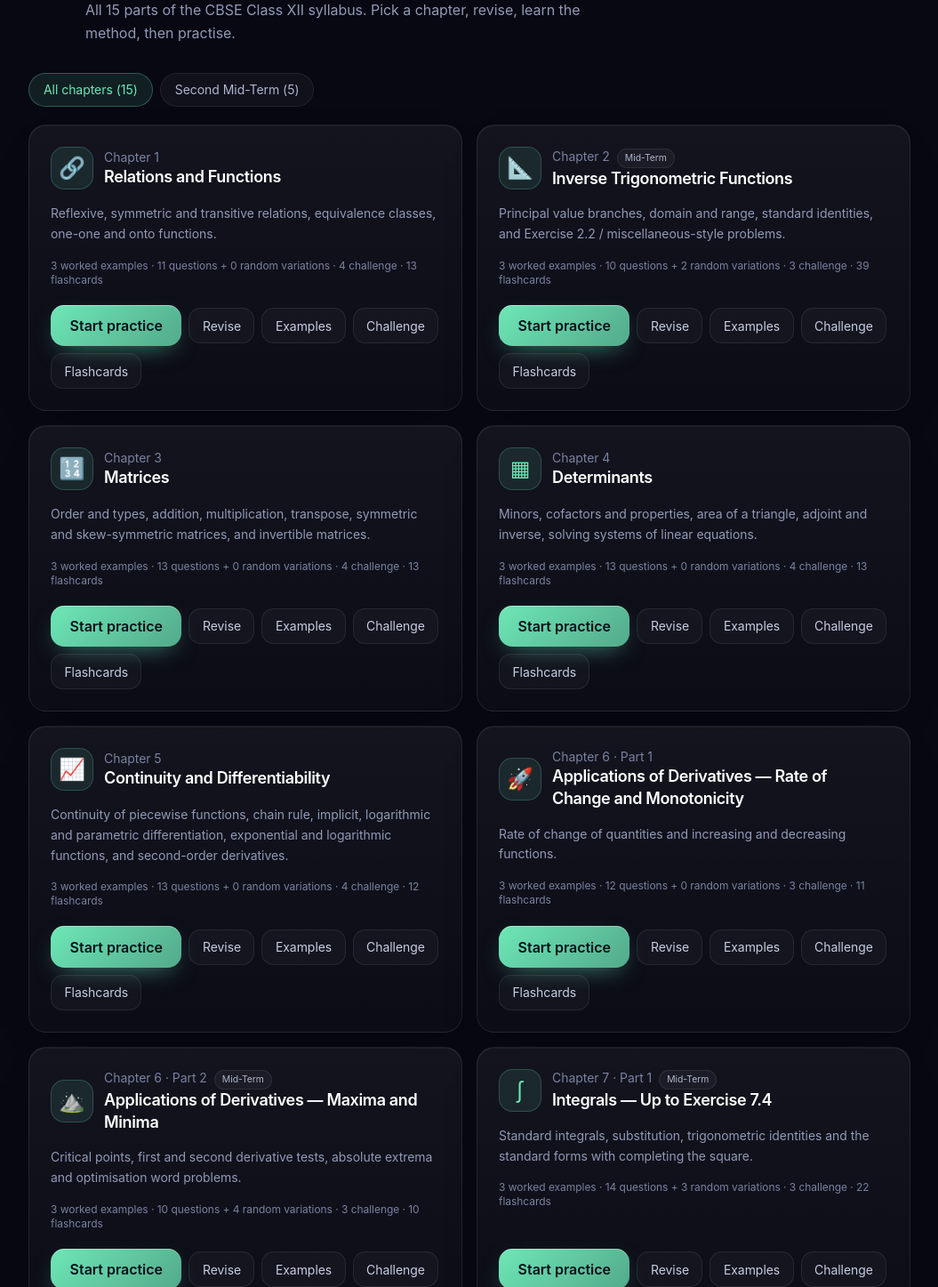
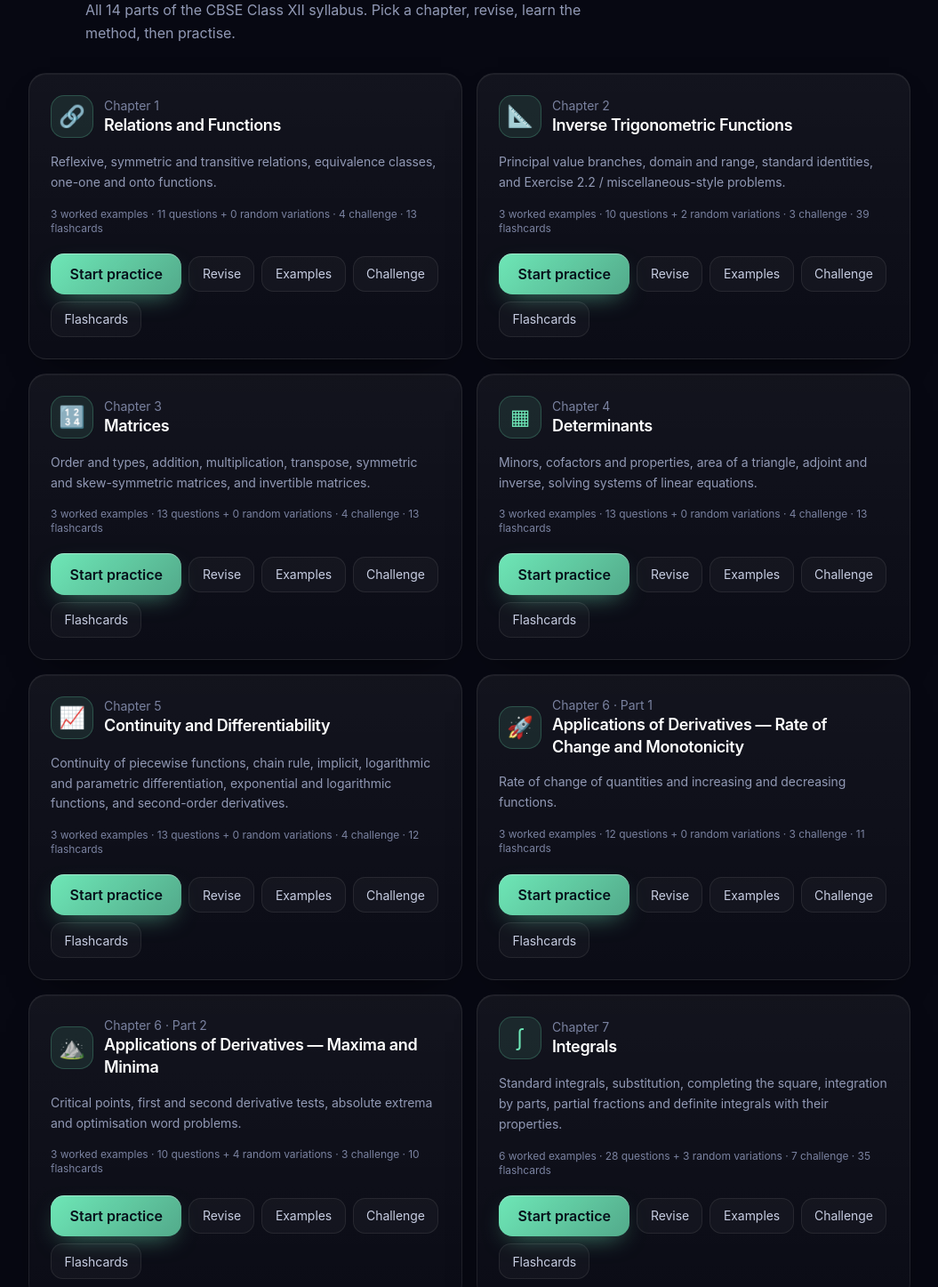
Before and after one commit to hfmcdc/CS-quest, a Next.js app: page /maths in a window 1280 px wide. Shown: the part 263-1710 px from the top of the page at 89% size, without its empty margins (112-1167 px from the left). Built offline with nearby package versions, Linux system fonts and the light colour scheme.

Commit message:
Maths: full syllabus, merged Integrals, remove mid-term

```diff
--- a/components/CSQuest.tsx
+++ b/components/CSQuest.tsx
@@ -173,7 +173,7 @@ export default function CSQuest() {
     <>
     <BetaBanner />
     <main className="theme-cs mx-auto max-w-5xl px-4 py-10 sm:py-14">
-      <PageHeader title="Computer Science" icon={<Icon name="code" size={24} />}>Second Mid-Term practice for CBSE Class XII. Pick an area and start.</PageHeader>
+      <PageHeader title="Computer Science" icon={<Icon name="code" size={24} />}>Practice for CBSE Class XII. Pick an area and start.</PageHeader>
       <section className="stagger grid gap-4 md:grid-cols-3" aria-label="Practice areas">
         {TOPICS.map((t) => (
           <button key={t.id} onClick={() => setScreen(t.id)} className="card card-link group gap-1 p-6 text-left">
--- a/components/maths/MathsQuest.tsx
+++ b/components/maths/MathsQuest.tsx
@@ -16,7 +16,6 @@ import BetaBanner from "@/components/BetaBanner";
 import { BackLink, PageHeader } from "@/components/ui";
 
 type ModeId = "revision" | "learn" | "practice" | "challenge";
-type Scope = "all" | "midterm";
 type Screen = { name: "home" } | { name: "topic"; topic: MathTopicId; mode: ModeId } | { name: "cards"; topic: MathTopicId | "all" };
 
 const MODES: { id: ModeId; label: string; icon: IconName; blurb: string }[] = [
@@ -31,8 +30,6 @@ const cardCount = (id: MathTopicId) => MATH_CARDS.filter((c) => c.topic === id).
 export default function MathsQuest({ onExit }: { onExit: () => void }) {
   const [screen, setScreen] = useState<Screen>(() => readNav<Screen>("maths:screen", { name: "home" }));
   useEffect(() => { writeNav("maths:screen", screen); }, [screen]);
-  const [scope, setScope] = useState<Scope>(() => readNav<Scope>("maths:scope", "all"));
-  useEffect(() => { writeNav("maths:scope", scope); }, [scope]);
 
   if (screen.name === "cards") {
     return <><BetaBanner /><MathFlashcards key={screen.topic} initial={screen.topic} onBack={() => setScreen({ name: "home" })} onMain={onExit} /></>;
@@ -48,19 +45,15 @@ export default function MathsQuest({ onExit }: { onExit: () => void }) {
           <button type="button" onClick={() => setScreen({ name: "cards", topic: "all" })} className="btn-ghost !border-[rgb(var(--ac)/.4)] !text-[rgb(var(--ac))]"><Icon name="cards" size={16} />Formula flashcards</button>
         </div>
         <PageHeader title="Maths" icon={<Icon name="sigma" size={24} />}>All {MATH_TOPICS.length} parts of the CBSE Class XII syllabus. Pick a chapter, revise, learn the method, then practise.</PageHeader>
-        <div className="mb-5 flex flex-wrap gap-2" role="group" aria-label="Chapters to show">
-          <button type="button" onClick={() => setScope("all")} aria-pressed={scope === "all"} className={`chip min-h-[2.4rem] px-4 text-sm ${scope === "all" ? "chip-ac" : ""}`}>All chapters ({MATH_TOPICS.length})</button>
-          <button type="button" onClick={() => setScope("midterm")} aria-pressed={scope === "midterm"} className={`chip min-h-[2.4rem] px-4 text-sm ${scope === "midterm" ? "chip-ac" : ""}`}>Second Mid-Term ({MATH_TOPICS.filter((x) => x.midterm).length})</button>
-        </div>
         <section className="stagger grid gap-4 md:grid-cols-2" aria-label="Maths topics">
-          {MATH_TOPICS.filter((x) => scope === "all" || x.midterm).map((t) => {
+          {MATH_TOPICS.map((t) => {
             const c = topicCounts(t.id);
             return (
               <article key={t.id} className="card flex flex-col gap-4 p-6">
                 <div className="flex items-center gap-3">
                   <span className="tile text-2xl" aria-hidden="true">{t.icon}</span>
                   <div className="min-w-0">
-                    <p className="text-sm text-slate-500">{t.chapter}{t.midterm && <span className="chip ml-2 !px-2 !py-0 text-[0.65rem]">Mid-Term</span>}</p>
+                    <p className="text-sm text-slate-500">{t.chapter}</p>
                     <h2 className="text-lg font-semibold leading-snug text-white">{t.title}</h2>
                   </div>
                 </div>
--- a/lib/maths/chapters/index.ts
+++ b/lib/maths/chapters/index.ts
@@ -4,10 +4,10 @@ import { mat } from "./mat";
 import { det } from "./det";
 import { cont } from "./cont";
 import { derivapps } from "./derivapps";
-import { intadv } from "./intadv";
+import { integrals } from "./intadv";
 import { areaint } from "./areaint";
 import { de } from "./de";
 import { lpp } from "./lpp";
 import { prob } from "./prob";
 
-export const CHAPTERS: ChapterContent[] = [rel, mat, det, cont, derivapps, intadv, areaint, de, lpp, prob];
+export const CHAPTERS: ChapterContent[] = [rel, mat, det, cont, derivapps, integrals, areaint, de, lpp, prob];
--- a/lib/maths/chapters/intadv.ts
+++ b/lib/maths/chapters/intadv.ts
@@ -2,11 +2,11 @@ import type { ChapterContent } from "../types";
 import { HELP, anti, cardMk, mk, num } from "../qhelpers";
 
 const t = String.raw;
-const q = mk("intadv");
-const c = cardMk("intadv", "IA");
+const q = mk("integrals");
+const c = cardMk("integrals", "IA");
 
-export const intadv: ChapterContent = {
-  id: "intadv",
+export const integrals: ChapterContent = {
+  id: "integrals",
   questions: [
     q("INA-1", "Integration by parts", "direct", 1,
       t`Find $\int xe^x\,dx$.`,
@@ -235,7 +235,7 @@ export const intadv: ChapterContent = {
       ],
     },
     {
-      title: "Key concepts",
+      title: "Key concepts: definite integrals",
       kind: "concepts",
       items: [
         { body: t`In a definite integral by substitution, **change the limits** with the variable (or go back to $x$ before using them).` },
@@ -245,7 +245,7 @@ export const intadv: ChapterContent = {
       ],
     },
     {
-      title: "Common mistakes",
+      title: "Common mistakes: parts, fractions, definite integrals",
       kind: "mistakes",
       items: [
         { body: t`Choosing $u$ badly (for example $u=e^x$ in $\int xe^x\,dx$), which makes the integral harder.` },
@@ -256,7 +256,7 @@ export const intadv: ChapterContent = {
       ],
     },
     {
-      title: "Quick worked example",
+      title: "Quick worked example: integration by parts",
       kind: "example",
       items: [
         { label: "Problem", body: t`Find $\int x\cos x\,dx$.` },
--- a/lib/maths/examples.ts
+++ b/lib/maths/examples.ts
@@ -177,4 +177,4 @@ const BASE_EXAMPLES: Partial<Record<MathTopicId, WorkedExample[]>> = {
   ],
 };
 
-export const EXAMPLES = { ...BASE_EXAMPLES, ...Object.fromEntries(CHAPTERS.map((c) => [c.id, c.examples])) } as Record<MathTopicId, WorkedExample[]>;
+export const EXAMPLES = { ...BASE_EXAMPLES, ...Object.fromEntries(CHAPTERS.map((c) => [c.id, [...(BASE_EXAMPLES[c.id] ?? []), ...c.examples]])) } as Record<MathTopicId, WorkedExample[]>;
--- a/lib/maths/revision.ts
+++ b/lib/maths/revision.ts
@@ -316,4 +316,4 @@ const BASE_REVISION: Partial<Record<MathTopicId, RevisionSection[]>> = {
   ],
 };
 
-export const REVISION = { ...BASE_REVISION, ...Object.fromEntries(CHAPTERS.map((c) => [c.id, c.revision])) } as Record<MathTopicId, RevisionSection[]>;
+export const REVISION = { ...BASE_REVISION, ...Object.fromEntries(CHAPTERS.map((c) => [c.id, [...(BASE_REVISION[c.id] ?? []), ...c.revision]])) } as Record<MathTopicId, RevisionSection[]>;
--- a/lib/maths/topics.ts
+++ b/lib/maths/topics.ts
@@ -1,10 +1,10 @@
 import type { MathTopicMeta } from "./types";
 
-/** All chapters of the CBSE Class XII Maths syllabus, in NCERT order. `midterm` marks the Second Mid-Term portion. */
+/** All chapters of the CBSE Class XII Maths syllabus, in NCERT order. */
 export const MATH_TOPICS: MathTopicMeta[] = [
   { id: "rel", title: "Relations and Functions", short: "Relations", icon: "🔗", chapter: "Chapter 1",
     desc: "Reflexive, symmetric and transitive relations, equivalence classes, one-one and onto functions." },
-  { id: "itf", title: "Inverse Trigonometric Functions", short: "Inverse Trig", icon: "📐", chapter: "Chapter 2", midterm: true,
+  { id: "itf", title: "Inverse Trigonometric Functions", short: "Inverse Trig", icon: "📐", chapter: "Chapter 2",
     desc: "Principal value branches, domain and range, standard identities, and Exercise 2.2 / miscellaneous-style problems." },
   { id: "mat", title: "Matrices", short: "Matrices", icon: "🔢", chapter: "Chapter 3",
     desc: "Order and types, addition, multiplication, transpose, symmetric and skew-symmetric matrices, and invertible matrices." },
@@ -14,28 +14,23 @@ export const MATH_TOPICS: MathTopicMeta[] = [
     desc: "Continuity of piecewise functions, chain rule, implicit, logarithmic and parametric differentiation, exponential and logarithmic functions, and second-order derivatives." },
   { id: "derivapps", title: "Applications of Derivatives — Rate of Change and Monotonicity", short: "Rate & Monotonicity", icon: "🚀", chapter: "Chapter 6 · Part 1",
     desc: "Rate of change of quantities and increasing and decreasing functions." },
-  { id: "maxmin", title: "Applications of Derivatives — Maxima and Minima", short: "Maxima & Minima", icon: "⛰️", chapter: "Chapter 6 · Part 2", midterm: true,
+  { id: "maxmin", title: "Applications of Derivatives — Maxima and Minima", short: "Maxima & Minima", icon: "⛰️", chapter: "Chapter 6 · Part 2",
     desc: "Critical points, first and second derivative tests, absolute extrema and optimisation word problems." },
-  { id: "integrals", title: "Integrals — Up to Exercise 7.4", short: "Integrals", icon: "∫", chapter: "Chapter 7 · Part 1", midterm: true,
-    desc: "Standard integrals, substitution, trigonometric identities and the standard forms with completing the square." },
-  { id: "intadv", title: "Integrals — Parts, Partial Fractions, Definite Integrals", short: "Integrals II", icon: "∮", chapter: "Chapter 7 · Part 2",
-    desc: "Integration by parts, partial fractions, definite integrals and their properties." },
+  { id: "integrals", title: "Integrals", short: "Integrals", icon: "∫", chapter: "Chapter 7",
+    desc: "Standard integrals, substitution, completing the square, integration by parts, partial fractions and definite integrals with their properties." },
   { id: "areaint", title: "Applications of Integrals", short: "Area", icon: "🧮", chapter: "Chapter 8",
     desc: "Area under curves, between a curve and a line, parabola, circle and ellipse." },
   { id: "de", title: "Differential Equations", short: "Diff. Equations", icon: "🌊", chapter: "Chapter 9",
     desc: "Order and degree, forming equations, variable separable, homogeneous and linear equations." },
-  { id: "vectors", title: "Vector Algebra", short: "Vectors", icon: "➡️", chapter: "Chapter 10", midterm: true,
+  { id: "vectors", title: "Vector Algebra", short: "Vectors", icon: "➡️", chapter: "Chapter 10",
     desc: "Magnitude, direction cosines, addition, dot product, cross product, projections and areas." },
-  { id: "geometry3d", title: "Three-Dimensional Geometry", short: "3D Geometry", icon: "🧊", chapter: "Chapter 11", midterm: true,
+  { id: "geometry3d", title: "Three-Dimensional Geometry", short: "3D Geometry", icon: "🧊", chapter: "Chapter 11",
     desc: "Direction ratios and cosines, equations of lines in space, angle between lines, coplanar and skew lines, shortest distance." },
   { id: "lpp", title: "Linear Programming", short: "LPP", icon: "📊", chapter: "Chapter 12",
     desc: "Constraints, feasible region, corner point method, bounded and unbounded regions, word problems." },
   { id: "prob", title: "Probability", short: "Probability", icon: "🎲", chapter: "Chapter 13",
     desc: "Conditional probability, independence, total probability, Bayes' theorem, random variables and their mean." },
 ];
-
-/** Topics that were in scope before the full-syllabus extension (Second Mid-Term portion). */
-export const MIDTERM_TOPIC_IDS = MATH_TOPICS.filter((t) => t.midterm).map((t) => t.id);
 
 export function topicMeta(id: string): MathTopicMeta {
   const t = MATH_TOPICS.find((x) => x.id === id);
--- a/lib/maths/types.ts
+++ b/lib/maths/types.ts
@@ -1,5 +1,5 @@
 export type MathTopicId =
-  | "rel" | "itf" | "mat" | "det" | "cont" | "derivapps" | "maxmin" | "integrals" | "intadv"
+  | "rel" | "itf" | "mat" | "det" | "cont" | "derivapps" | "maxmin" | "integrals"
   | "areaint" | "de" | "vectors" | "geometry3d" | "lpp" | "prob";
 export type Level = 1 | 2 | 3;
 export type QKind = "direct" | "short" | "steps" | "application" | "exam";
@@ -66,8 +66,6 @@ export interface MathTopicMeta {
   desc: string;
   icon: string;
   chapter: string;
-  /** true for the five chapters in the Second Mid-Term portion */
-  midterm?: boolean;
 }
 
 export interface RevisionItem {
--- a/package.json
+++ b/package.json
@@ -1,6 +1,6 @@
 {
   "name": "cs-quest",
-  "version": "1.7.0",
+  "version": "1.2.0",
   "private": true,
   "scripts": {
     "dev": "next dev",
```
Also changed, not shown: scripts/verify-maths.ts (+2 -16 lines), 1 other file (tests, documents, lock files or other folders).
